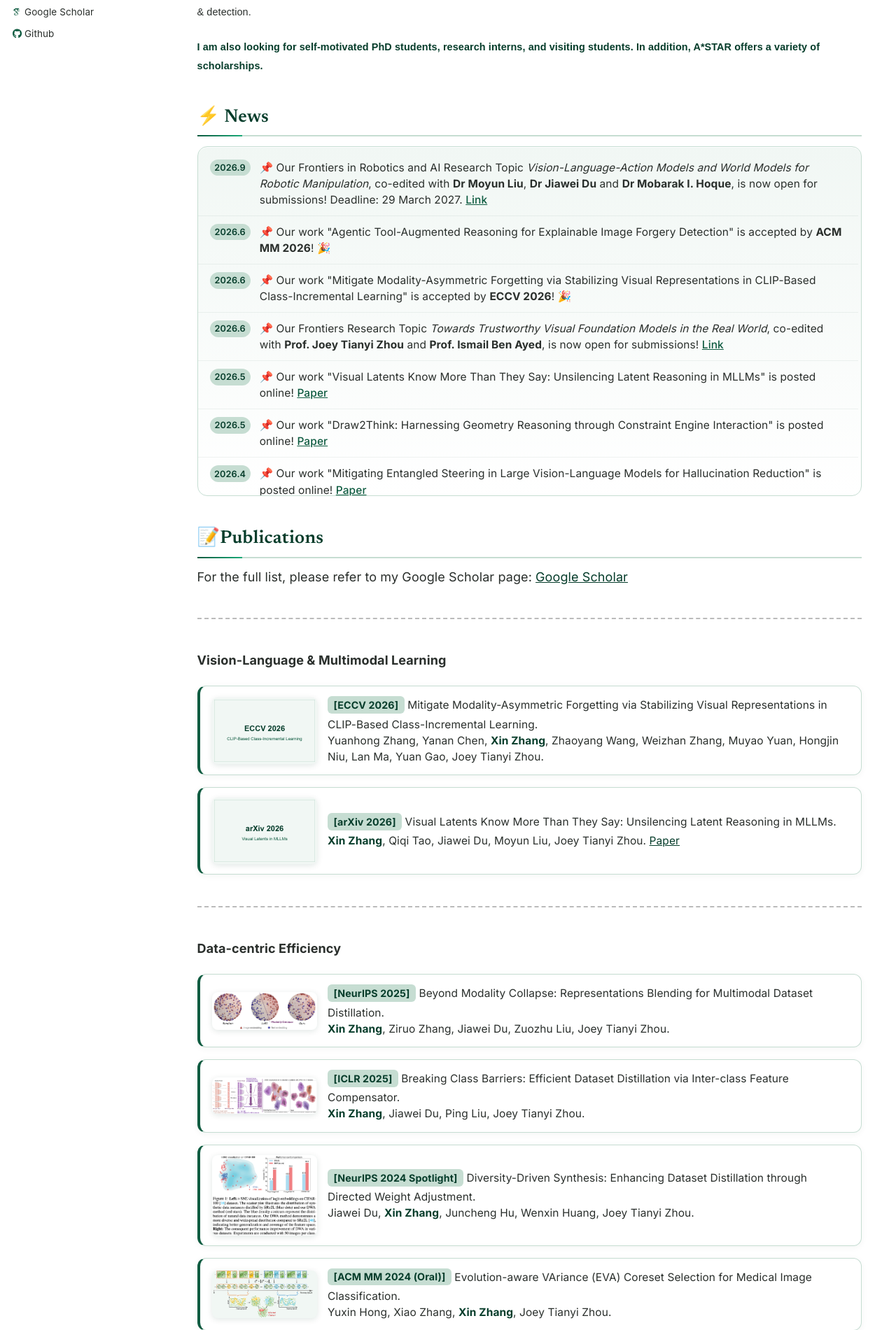
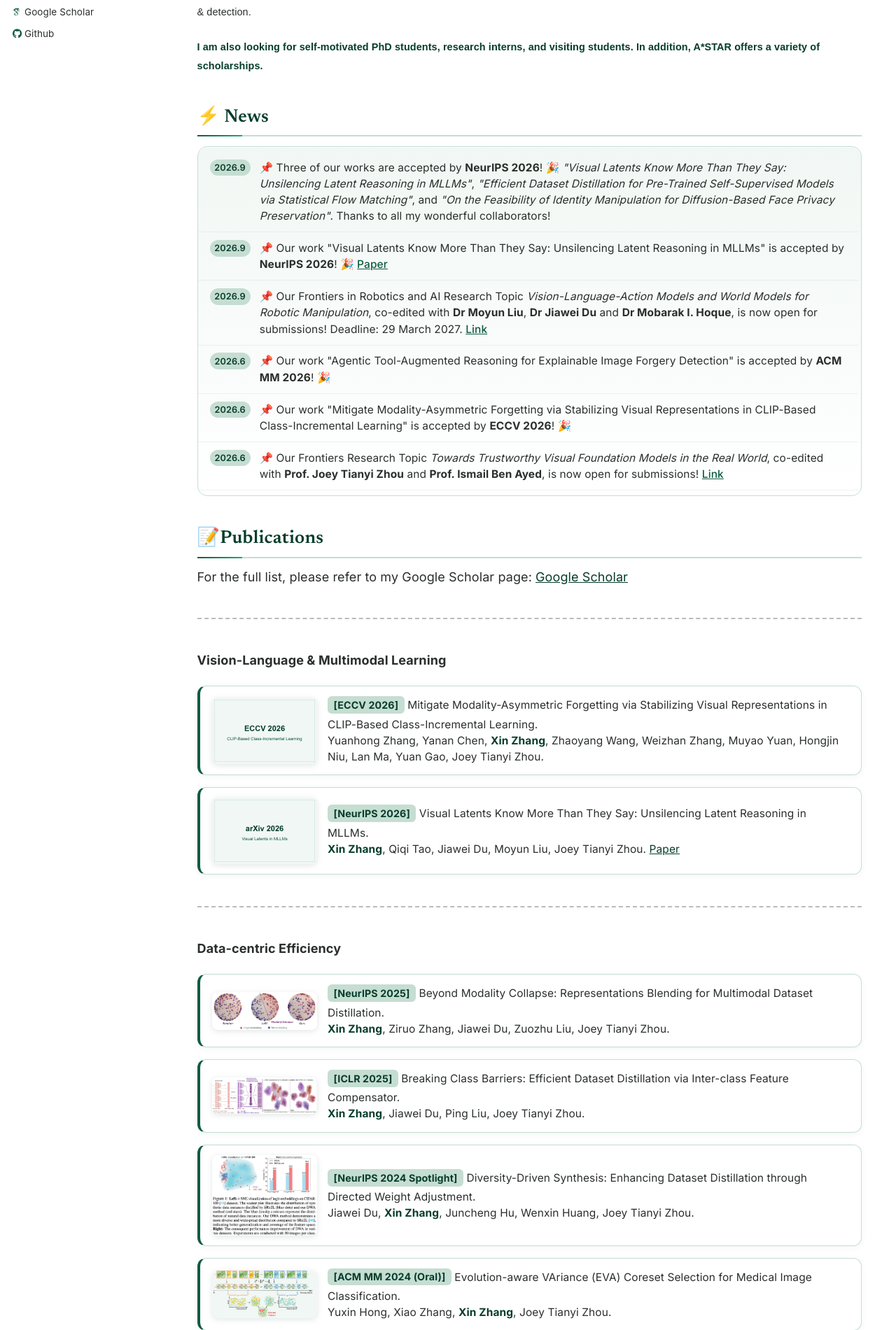
Before and after one commit to zhangxin-xd/zhangxin-xd.github.io, a Jekyll site: the page built from _pages/about.md, in a window 1280 px wide. Shown: the part 364-2265 px from the top of the page at 70% size. Built offline with Jekyll 4.4.1, drawn with Linux system fonts in a browser that asks for light colours; some web fonts are replaced; a style sheet for code colours, icons or effects is not loaded.

Commit message:
Add NeurIPS 2026 acceptance news and update Visual Latents venue tag
Co-Authored-By: Claude Opus 5 (1M context) <noreply@anthropic.com>

```diff
--- a/_pages/about.md
+++ b/_pages/about.md
@@ -22,6 +22,8 @@ I am also looking for self-motivated PhD students, research interns, and visitin
 ### ⚡️ News
 
 <div class="news-feed" markdown="0">
+  <div class="news-item"><span class="news-date">2026.9</span><div class="news-body"><span class="news-pin">📌</span> Three of our works are accepted by <b>NeurIPS 2026</b>! 🎉 <i>"Visual Latents Know More Than They Say: Unsilencing Latent Reasoning in MLLMs"</i>, <i>"Efficient Dataset Distillation for Pre-Trained Self-Supervised Models via Statistical Flow Matching"</i>, and <i>"On the Feasibility of Identity Manipulation for Diffusion-Based Face Privacy Preservation"</i>. Thanks to all my wonderful collaborators!</div></div>
+  <div class="news-item"><span class="news-date">2026.9</span><div class="news-body"><span class="news-pin">📌</span> Our work "Visual Latents Know More Than They Say: Unsilencing Latent Reasoning in MLLMs" is accepted by <b>NeurIPS 2026</b>! 🎉 <a href="https://arxiv.org/abs/2605.02735">Paper</a></div></div>
   <div class="news-item"><span class="news-date">2026.9</span><div class="news-body"><span class="news-pin">📌</span> Our Frontiers in Robotics and AI Research Topic <i>Vision-Language-Action Models and World Models for Robotic Manipulation</i>, co-edited with <b>Dr Moyun Liu</b>, <b>Dr Jiawei Du</b> and <b>Dr Mobarak I. Hoque</b>, is now open for submissions! Deadline: 29 March 2027. <a href="https://www.frontiersin.org/research-topics/85292/vision-language-action-models-and-world-models-for-robotic-manipulation">Link</a></div></div>
   <div class="news-item"><span class="news-date">2026.6</span><div class="news-body"><span class="news-pin">📌</span> Our work "Agentic Tool-Augmented Reasoning for Explainable Image Forgery Detection" is accepted by <b>ACM MM 2026</b>! 🎉</div></div>
   <div class="news-item"><span class="news-date">2026.6</span><div class="news-body"><span class="news-pin">📌</span> Our work "Mitigate Modality-Asymmetric Forgetting via Stabilizing Visual Representations in CLIP-Based Class-Incremental Learning" is accepted by <b>ECCV 2026</b>! 🎉</div></div>
@@ -69,7 +71,7 @@ For the full list, please refer to my Google Scholar page: <a href="https://scho
   <img src="./images/VisualLatents.png" alt="Publication Image">
 
   <div>
-    <span style="color: #063d2b; font-weight: bold">[arXiv 2026]</span> Visual Latents Know More Than They Say: Unsilencing Latent Reasoning in MLLMs.
+    <span style="color: #063d2b; font-weight: bold">[NeurIPS 2026]</span> Visual Latents Know More Than They Say: Unsilencing Latent Reasoning in MLLMs.
  <br>
     <strong style="color:#063d2b;">Xin Zhang</strong>, Qiqi Tao, Jiawei Du, Moyun Liu, Joey Tianyi Zhou. <a href="https://arxiv.org/abs/2605.02735" style="color:#063d2b;">Paper</a>
   </div>
```
